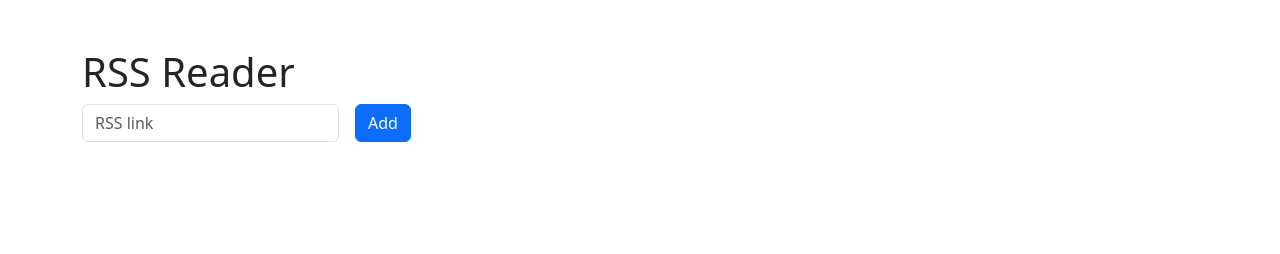
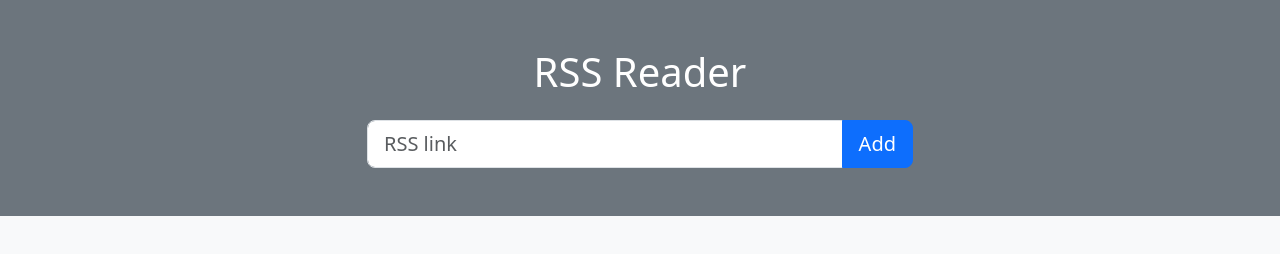
Before and after one commit to NickBel01/frontend-project-11, a website built with Vite: page index.html in a window 1280 px wide. Built offline with nearby package versions, Linux system fonts and the light colour scheme.

Commit message:
feat: add header form with Bootstrap

```diff
--- a/index.html
+++ b/index.html
@@ -9,16 +9,26 @@
 </head>
 
 <body>
-    <div class="container mt-5">
-        <h1>RSS Reader</h1>
-        <form id="rss-form" class="row g-3">
-            <div class="col-auto">
-                <input type="text" class="form-control" id="url-input" placeholder="RSS link" required>
+    <div class="bg-light min-vh-100 d-flex flex-column">
+        <div class="bg-secondary text-white py-5 w-100">
+            <div class="container">
+                <div class="row justify-content-center">
+                    <div class="col-md-8 col-lg-6">
+                        <h1 class="mb-4 text-center">RSS Reader</h1>
+                        <form id="rss-form">
+                            <div class="input-group">
+                                <input type="text" class="form-control form-control-lg" id="url-input"
+                                    placeholder="RSS link" required>
+                                <button type="submit" class="btn btn-primary btn-lg">Add</button>
+                            </div>
+                        </form>
+                    </div>
+                </div>
             </div>
-            <div class="col-auto">
-                <button type="submit" class="btn btn-primary">Add</button>
-            </div>
-        </form>
+        </div>
+        <div class="container flex-grow-1 py-4">
+            <!-- Здесь будет контент -->
+        </div>
     </div>
     <script type="module" src="/src/index.js"></script>
 </body>
```
